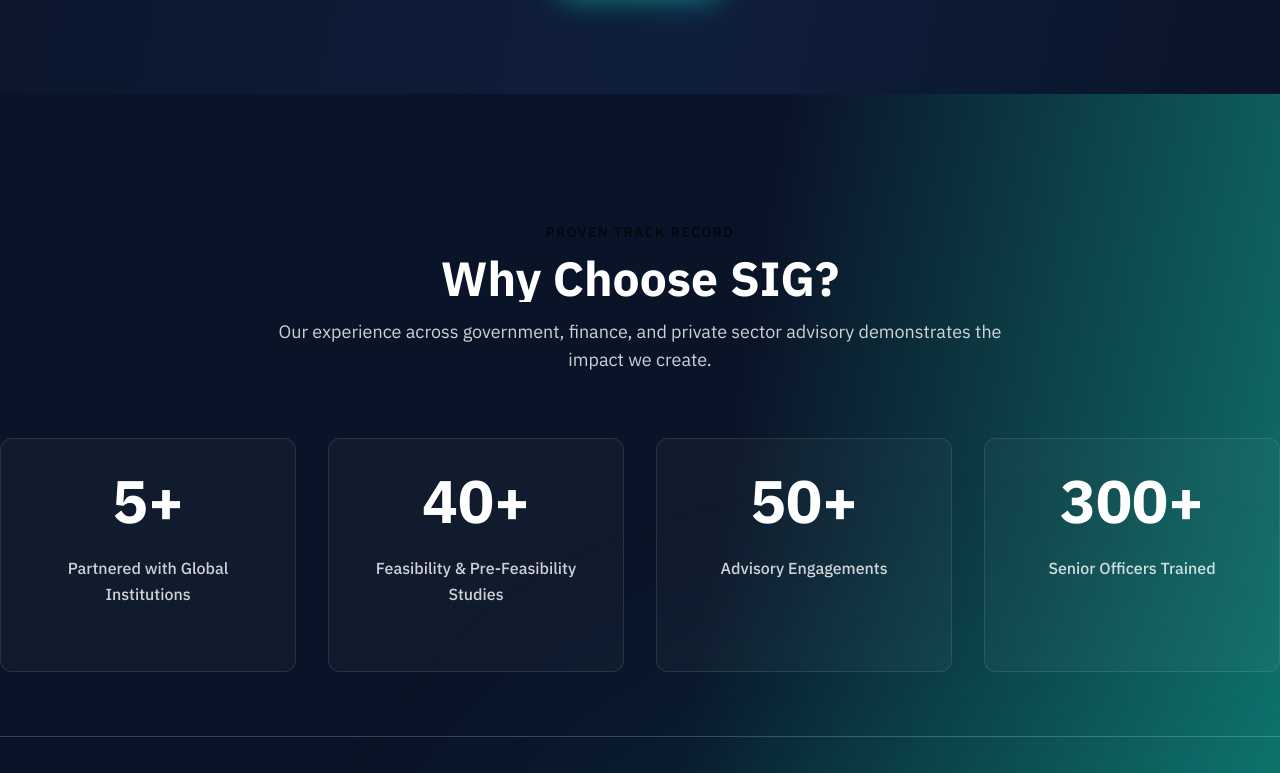
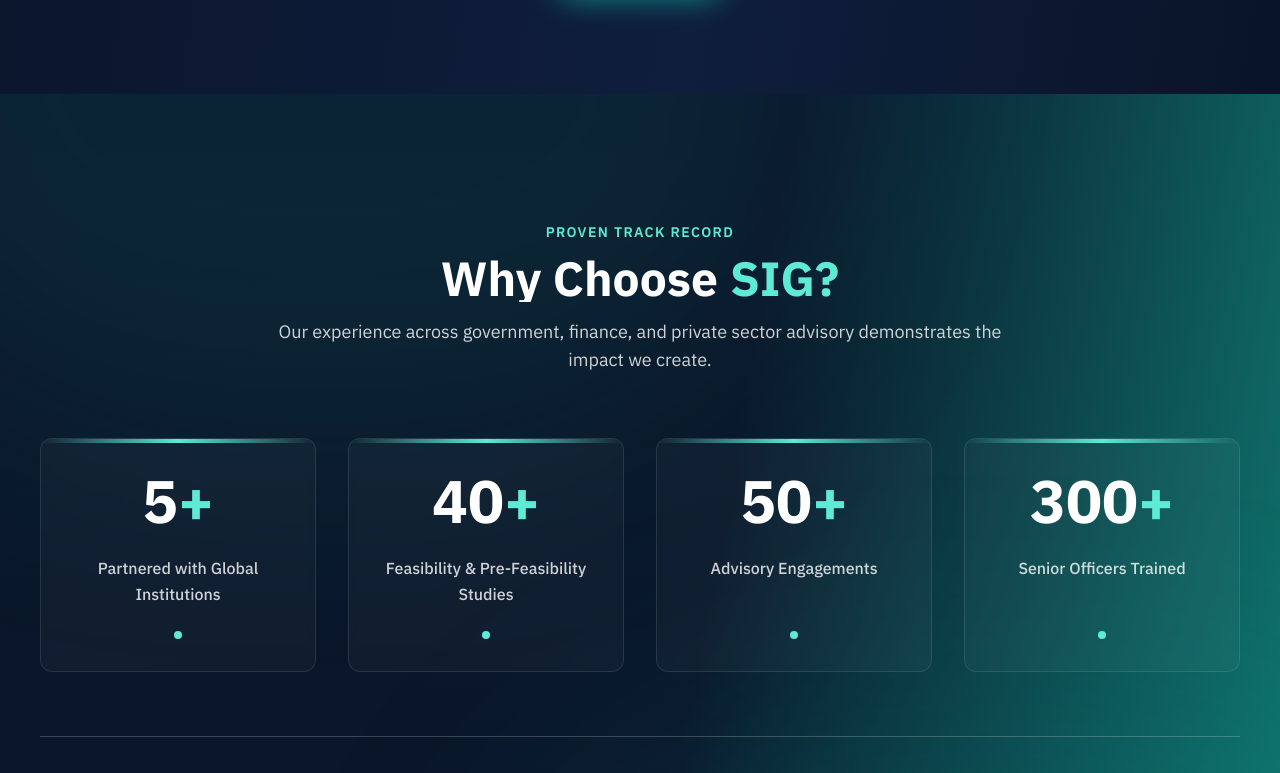
Before and after one commit to vnplatur/SIG-Design4, a Next.js app: page / in a window 1280 px wide. Shown: the part 7687-8460 px from the top of the page. Built offline with nearby package versions, Linux system fonts and the light colour scheme.

Commit message:
fix: resolve statistics alignment and text visibility issues by mapping Tailwind v4 theme colors and using shell container

```diff
--- a/src/components/sections/ClientsMarquee.tsx
+++ b/src/components/sections/ClientsMarquee.tsx
@@ -23,7 +23,7 @@ const ClientsMarquee = () => {
 
   return (
     <section className="py-20 md:py-24 bg-gradient-to-r from-primary-900 to-primary-900/90">
-      <div className="container-max">
+      <div className="shell">
         {/* Section Header */}
         <div className="mb-16 text-center">
           <p className="text-accent-500 text-sm font-semibold uppercase tracking-widest mb-2">
--- a/src/components/sections/Statistics.tsx
+++ b/src/components/sections/Statistics.tsx
@@ -90,7 +90,7 @@ const Statistics = () => {
         <div className="absolute inset-0 bg-gradient-to-b from-transparent via-accent-500/20 to-transparent" />
       </div>
 
-      <div className="container-max relative z-10">
+      <div className="shell relative z-10">
         {/* Header */}
         <div className="mb-16 text-center max-w-3xl mx-auto overflow-hidden">
           <motion.p
--- a/src/styles/globals.css
+++ b/src/styles/globals.css
@@ -1,6 +1,16 @@
 @import url('https://fonts.googleapis.com/css2?family=IBM+Plex+Sans:ital,wght@0,300;0,400;0,500;0,600;0,700;1,400&family=IBM+Plex+Sans+Arabic:wght@300;400;500;600;700&display=swap');
 
 @import 'tailwindcss';
+
+@theme {
+  --color-accent-300: var(--teal-300);
+  --color-accent-500: var(--teal-500);
+  --color-accent-600: var(--teal-600);
+
+  --color-primary-900: #0f172a;
+  --color-primary-800: #1e293b;
+  --color-primary-50: #f8fafc;
+}
 
 /* ============================================================
    SIG DESIGN TOKENS — light · glass · depth · intelligence
```
Also changed, not shown: 16 other files (tests, documents, lock files or other folders).
